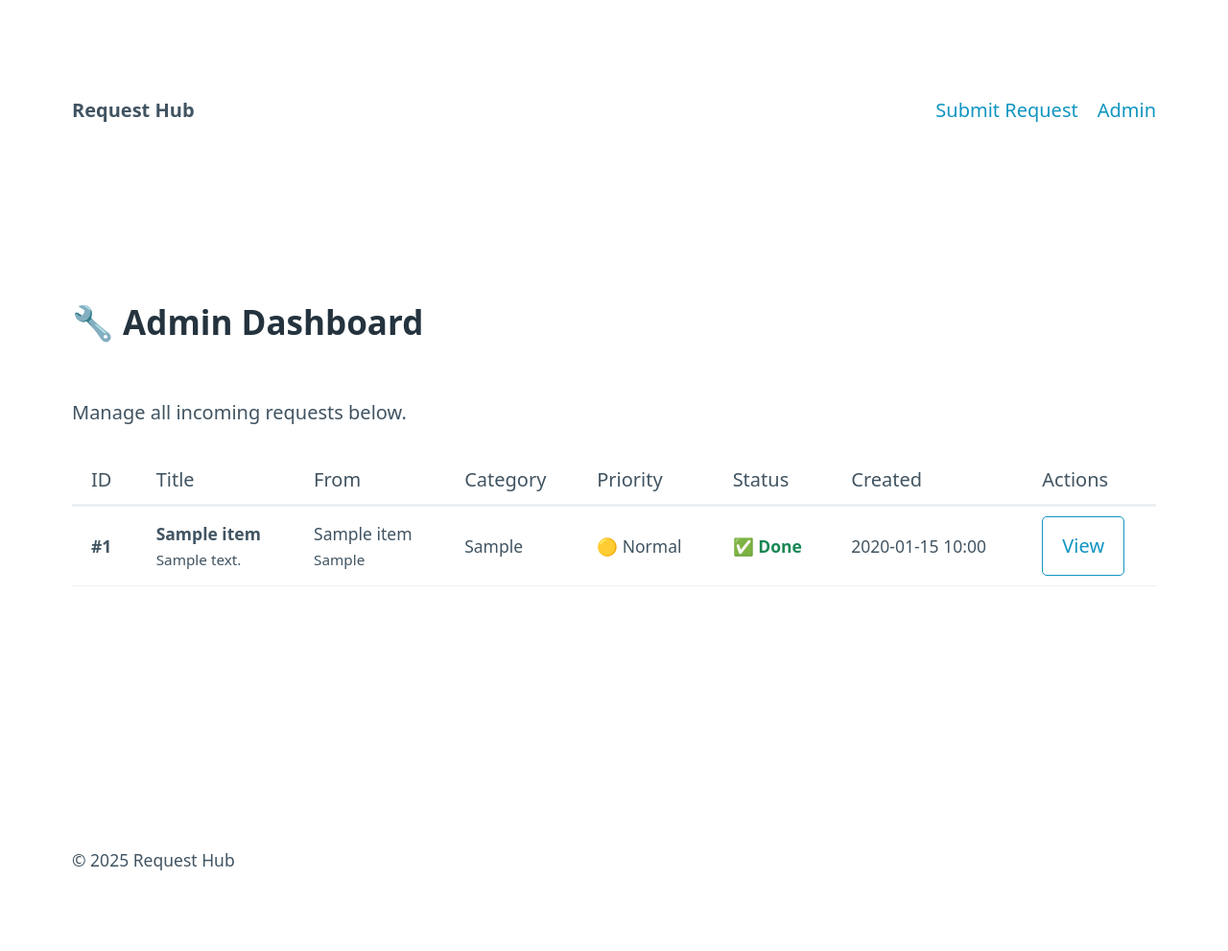
After one commit to DictionaryFrancis/request-hub-ccr, a Flask app: page /admin in a window 1280 px wide. The commit adds this page. Shown: the whole page at 96% size. Run offline with Flask 3, Linux system fonts and the light colour scheme; tables that the repository leaves empty hold one stand-in row (values such as "Sample post").

Commit message:
feat: add admin list, detail view, and update status

```diff
--- a/app.py
+++ b/app.py
@@ -76,6 +76,26 @@ def submit():
 
     return render_template("thanks.html", item=item)
 
+@app.route("/admin")
+def admin():
+    items = (RequestItem.query
+             .order_by(RequestItem.created_at.desc())
+             .all())
+    return render_template("admin.html", items=items)
+
+@app.route("/admin/<int:item_id>")
+def detail(item_id):
+    item = RequestItem.query.get_or_404(item_id)
+    return render_template("detail.html", item=item)
+
+@app.route("/admin/<int:item_id>/update", methods=["POST"])
+def update(item_id):
+    item = RequestItem.query.get_or_404(item_id)
+    item.status = request.form.get("status", item.status)
+    item.priority = request.form.get("priority", item.priority)
+    db.session.commit()
+    flash("Updated!", "success")
+    return redirect(url_for("detail", item_id=item.id))
 
 if __name__ == "__main__":
     app.run(debug=True)
--- /dev/null
+++ b/templates/admin.html
@@ -0,0 +1,80 @@
+{% extends "base.html" %}
+
+{% block content %}
+<section>
+    <h2>🔧 Admin Dashboard</h2>
+    <p>Manage all incoming requests below.</p>
+
+    {% if items %}
+        <div style="overflow-x: auto;">
+            <table>
+                <thead>
+                    <tr>
+                        <th>ID</th>
+                        <th>Title</th>
+                        <th>From</th>
+                        <th>Category</th>
+                        <th>Priority</th>
+                        <th>Status</th>
+                        <th>Created</th>
+                        <th>Actions</th>
+                    </tr>
+                </thead>
+                <tbody>
+                    {% for item in items %}
+                    <tr>
+                        <td><strong>#{{ item.id }}</strong></td>
+                        <td>
+                            <strong>{{ item.title }}</strong>
+                            {% if item.details|length > 80 %}
+                                <br><small style="color: var(--pico-muted-color);">{{ item.details[:80] }}...</small>
+                            {% else %}
+                                <br><small style="color: var(--pico-muted-color);">{{ item.details }}</small>
+                            {% endif %}
+                        </td>
+                        <td>
+                            {{ item.name }}
+                            {% if item.contact %}
+                                <br><small style="color: var(--pico-muted-color);">{{ item.contact }}</small>
+                            {% endif %}
+                        </td>
+                        <td>{{ item.category or '-' }}</td>
+                        <td>
+                            <span class="priority-{{ item.priority }}">
+                                {% if item.priority == 'high' %}🔴 Alta
+                                {% elif item.priority == 'low' %}🟢 Baixa
+                                {% else %}🟡 Normal
+                                {% endif %}
+                            </span>
+                        </td>
+                        <td>
+                            <span class="status-{{ item.status }}">
+                                {% if item.status == 'new' %}🆕 New
+                                {% elif item.status == 'in_progress' %}⚙️ In Progress
+                                {% else %}✅ Done
+                                {% endif %}
+                            </span>
+                        </td>
+                        <td>{{ item.created_at.strftime('%Y-%m-%d %H:%M') }}</td>
+                        <td>
+                            <a href="/admin/{{ item.id }}" role="button" class="outline">View</a>
+                        </td>
+                    </tr>
+                    {% endfor %}
+                </tbody>
+            </table>
+        </div>
+    {% else %}
+        <p>No requests found. <a href="/">Submit the first one!</a></p>
+    {% endif %}
+</section>
+
+<style>
+.priority-high { color: #d63384; font-weight: bold; }
+.priority-low { color: #198754; font-weight: bold; }
+.priority-normal { color: #fd7e14; font-weight: bold; }
+.status-new { color: #0d6efd; font-weight: bold; }
+.status-in_progress { color: #fd7e14; font-weight: bold; }
+.status-done { color: #198754; font-weight: bold; }
+</style>
+{% endblock %}
--- a/templates/base.html
+++ b/templates/base.html
@@ -9,7 +9,15 @@
 </head>
 <body>
     <header class="container">
-        <h1>Request Hub</h1>
+        <nav>
+            <ul>
+                <li><strong><a href="/" style="text-decoration: none; color: inherit;">Request Hub</a></strong></li>
+            </ul>
+            <ul>
+                <li><a href="/">Submit Request</a></li>
+                <li><a href="/admin">Admin</a></li>
+            </ul>
+        </nav>
     </header>
 
     <main class="container">
```
Also changed, not shown: templates/detail.html (added, +85 -0 lines), templates/submit.html (+14 -0 lines).
